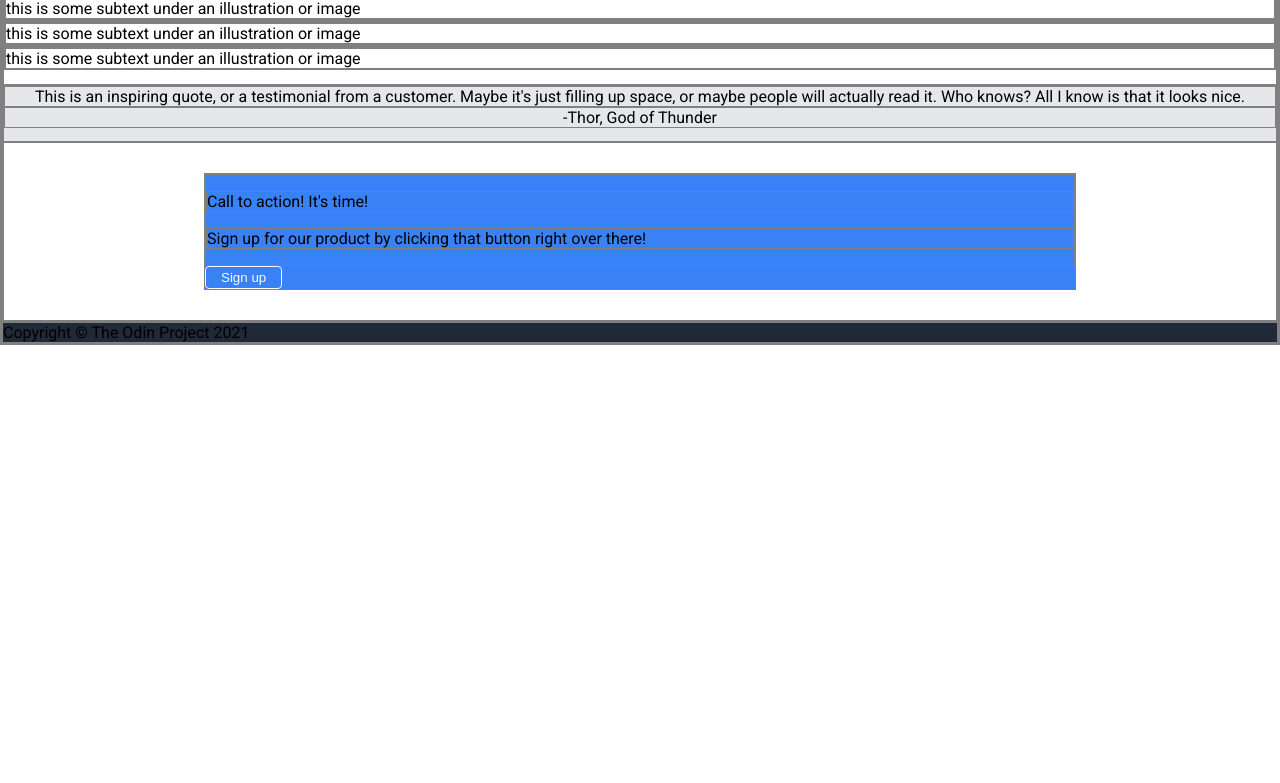
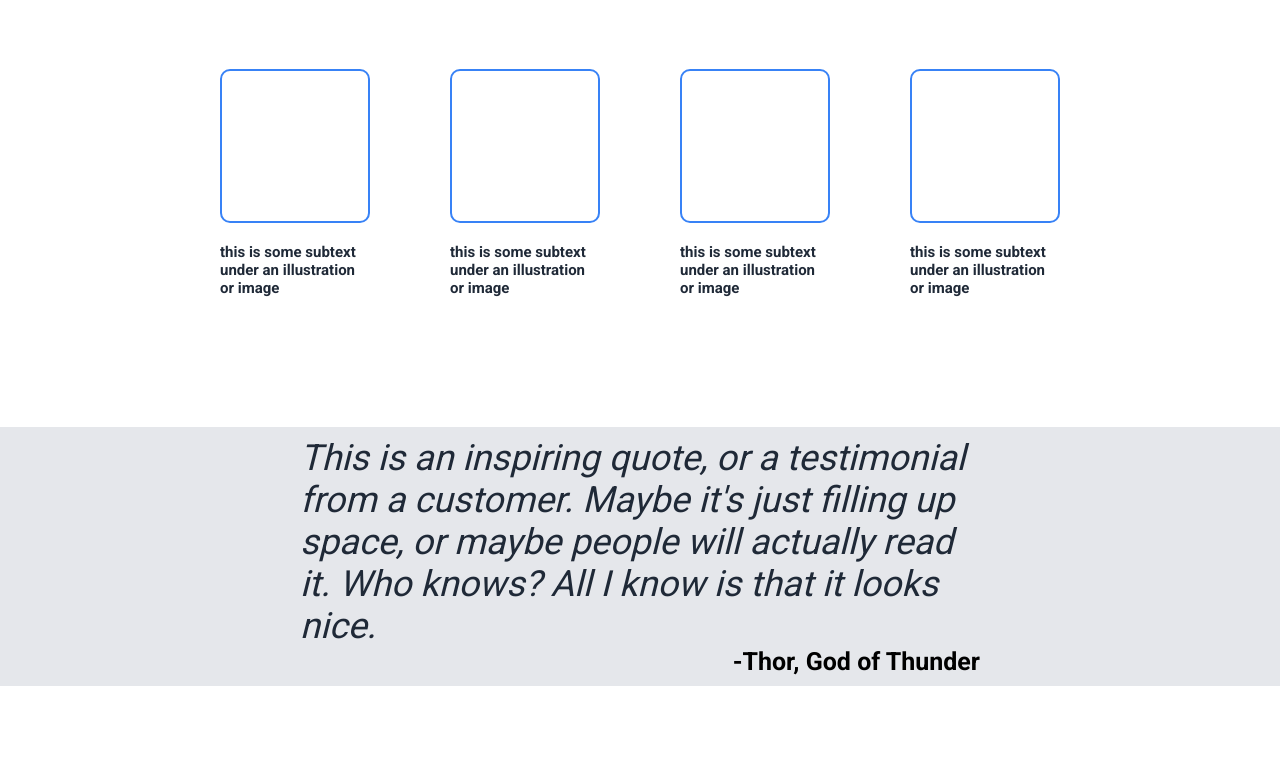
Before and after one commit to CaolanCode/The-Odin-Project, a plain HTML site: page LandingPages/landing-page-1.html in a window 1280 px wide. Shown: the part 459-1242 px from the top of the page. Before the commit the page ends 804 px from the top, so only its background shows below. Drawn offline with Linux system fonts and the light colour scheme.

Commit message:
final commit of landing page

```diff
--- a/LandingPages/landing-page-1.css
+++ b/LandingPages/landing-page-1.css
@@ -1,13 +1,12 @@
 @import url('https://fonts.googleapis.com/css2?family=Roboto:wght@100;400;700;800&display=swap');
-*{
-    border: 1px gray solid;
-}
 body{
     margin: 0;
     font-family: Roboto, sans-serif;
     display: flex;
     flex-direction: column;
     min-height: 100vh;
+    margin: 0;
+    padding: 0;
 }
 .page{
     flex: 1;
@@ -34,7 +33,7 @@ li{
     display: flex;
     gap: 25px;
 }
-.header, .description-container, .footer{
+.header, .description-container, .footer-container{
     background-color: #1F2937;
 }
 .left-side{
@@ -68,17 +67,22 @@ button{
 }
 .quote-container, .description-container .image-container{
     background-color: #e5e7eb;
-    text-align: center;
 }
 .sign-up-container, button{
     background-color: #3882F6;
-
 }
 .sign-up-container{
     margin: 30px 200px;
+    display: flex;
+    justify-content: center;
+    padding: 50px 0;
+    border-radius: 10px;
+    align-items: center;
 }
 .sign-up-container button{
     border: 1px #F9FAF8 solid;
+    padding: 10px 30px;
+    margin-left: 100px;
 }
 .description-container{
     display: flex;
@@ -94,7 +98,73 @@ button{
 .description-container .image-container{
     display: flex;
     justify-content: center;
-}
-.image-container p{
     padding-top: 80px;
 }
+.information-container{
+    display: flex;
+    flex-direction: column;
+    align-items: center;
+    padding: 50px;
+}
+.images-text{
+    display: flex;
+    gap: 80px;
+    padding: 80px;
+}
+.images-text .image-container{
+    width: 150px;
+}
+.image-container .image{
+    height: 150px;
+    margin-bottom: 20px ;
+    border: 2px #3882F6 solid;
+    border-radius: 10px;
+}
+.image-container .text{
+    font-size: 15px;
+    color: #1F2937;
+    font-weight: 600;
+}
+.quote-container{
+    display: flex;
+    flex-direction: column;
+    padding: 10px 300px;
+}
+.quote{
+    font-size: 36px;
+    font-style: italic;
+    font-weight: 500;
+    color: #1F2937;
+}
+.author-container{
+    padding: 0;
+    margin: 0;
+    display: flex;
+    justify-content: flex-end;
+}
+.author-container p{
+    font-size: 25px;
+    font-weight: 700;
+    margin: 0;
+}
+.sign-up-text{
+    color: #E5E7EB;
+}
+.sign-up-text p{
+    margin: 0;
+    padding: 0;
+}
+.sign-up-text .heading{
+    font-size: 25px;
+    font-weight: 700;
+}
+.footer-container{
+    color: #E5E7EB;
+    display: flex;
+    justify-content: center;
+    align-items: center;
+    height: 100px;
+}
+.sign-up-section{
+    padding: 70px 0;
+}
--- a/LandingPages/landing-page-1.html
+++ b/LandingPages/landing-page-1.html
@@ -34,6 +34,7 @@
       </div>
       <div class="information-container">
         <div class="heading">Some random information</div>
+        <div class="images-text">
           <div class="image-container">
             <div class="image"></div>
             <div class="text">
@@ -59,13 +60,16 @@
             </div>
           </div>
         </div>
+      </div>
       <div class="quote-container">
         <div class="quote">
           This is an inspiring quote, or a testimonial from a customer. Maybe
           it's just filling up space, or maybe people will actually read it. Who
           knows&#63; All I know is that it looks nice.
         </div>
-        <div class="author">-Thor, God of Thunder</div>
+        <div class="author-container">
+          <p>-Thor, God of Thunder</p>
+        </div>
       </div>
       <div class="sign-up-section">
         <div class="sign-up-container">
@@ -76,10 +80,14 @@
               there&#33;
             </p>
           </div>
+          <div class="button-container">
             <button>Sign up</button>
           </div>
         </div>
       </div>
+    </div>
+    <div class="footer-container">
       <div class="footer">Copyright &#169; The Odin Project 2021</div>
+    </div>
   </body>
 </html>
```
Lines whose indentation alone changed are shown as unchanged.
